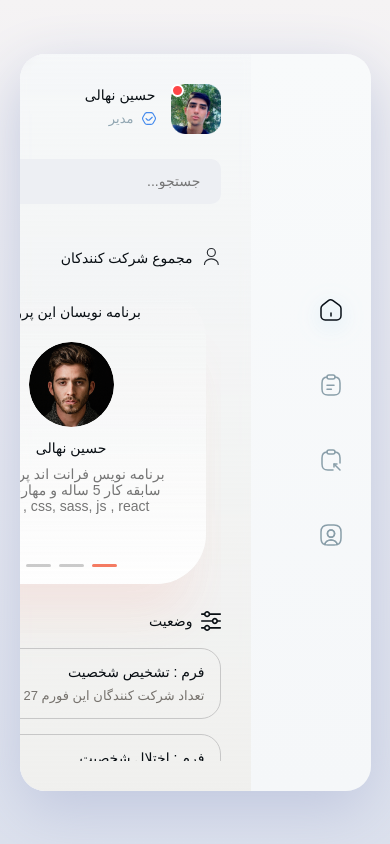
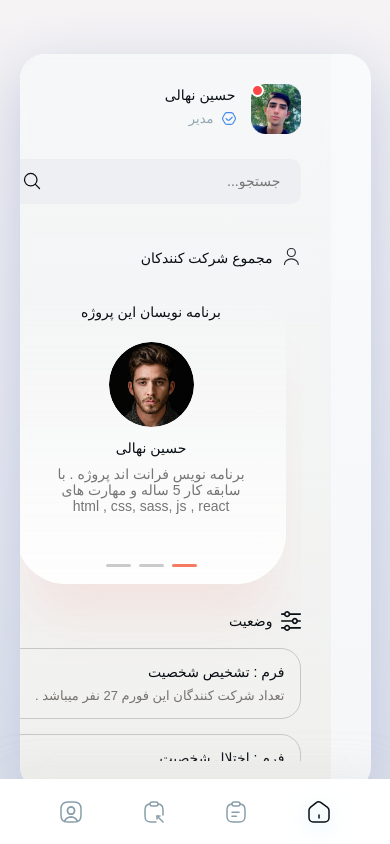
Before and after one commit to hossein-nahali/formitoo, a React (Vite) app: page /home in a window 390 px wide. Built offline with nearby package versions, Linux system fonts and the light colour scheme; a small style sheet from the web is missing.

Commit message:
add responsive menu

```diff
--- a/src/GlobalComponents/Menu/assets/css/Menu.scss
+++ b/src/GlobalComponents/Menu/assets/css/Menu.scss
@@ -6,10 +6,30 @@
   min-width: 80px;
   justify-content: center;
 
+  @media only screen and (max-width: 1024px) {
+    position: fixed;
+    bottom: 0;
+    right: 0;
+    left: 0;
+    height: 65px;
+    flex-direction: row;
+    z-index: 50;
+  }
+
   ul {
     padding: 0;
     margin: 0;
     list-style: none;
+
+    @media only screen and (max-width: 1024px) {
+      flex-direction: row;
+      display: flex;
+      width: 100%;
+      background: #FFFFFF;
+      box-shadow: 0 0 50px rgba(205, 205, 205, 0.168627451);
+      height: 100%;
+      justify-content: space-evenly;
+    }
 
     li {
       position: relative;
@@ -50,7 +70,7 @@
         right: 26px;
         transition: all .3s ease;
         pointer-events: none;
-        z-index: 9;
+        z-index: 10000000;
       }
 
       &::after {
@@ -69,8 +89,37 @@
         right: 40px;
         transition: all .2s ease-in-out;
         pointer-events: none;
-        z-index: 10;
+        z-index: 10000001;
       }
+
+      @media only screen and (max-width: 1024px) {
+        margin: 0 !important;
+
+        &:after {
+          //padding: 0;
+          //backdrop-filter: inherit;
+          //background: inherit;
+          //border-radius: 0;
+          //content: attr(data-content);
+          //position: absolute;
+          //white-space: nowrap;
+          //font-size: 14px;
+          //font-weight: 300;
+          //top: 45px;
+          //color: #070E16;
+          //opacity: 0;
+          //pointer-events: none;
+          //z-index: 10000001;
+          //right: -30px;
+
+          display: none;
+        }
+
+        .arrow {
+          display: none;
+        }
+      }
+
     }
 
     span {
--- a/src/GlobalComponents/menu/assets/css/Menu.scss
+++ b/src/GlobalComponents/menu/assets/css/Menu.scss
@@ -6,10 +6,30 @@
   min-width: 80px;
   justify-content: center;
 
+  @media only screen and (max-width: 1024px) {
+    position: fixed;
+    bottom: 0;
+    right: 0;
+    left: 0;
+    height: 65px;
+    flex-direction: row;
+    z-index: 50;
+  }
+
   ul {
     padding: 0;
     margin: 0;
     list-style: none;
+
+    @media only screen and (max-width: 1024px) {
+      flex-direction: row;
+      display: flex;
+      width: 100%;
+      background: #FFFFFF;
+      box-shadow: 0 0 50px rgba(205, 205, 205, 0.168627451);
+      height: 100%;
+      justify-content: space-evenly;
+    }
 
     li {
       position: relative;
@@ -50,7 +70,7 @@
         right: 26px;
         transition: all .3s ease;
         pointer-events: none;
-        z-index: 9;
+        z-index: 10000000;
       }
 
       &::after {
@@ -69,8 +89,37 @@
         right: 40px;
         transition: all .2s ease-in-out;
         pointer-events: none;
-        z-index: 10;
+        z-index: 10000001;
       }
+
+      @media only screen and (max-width: 1024px) {
+        margin: 0 !important;
+
+        &:after {
+          //padding: 0;
+          //backdrop-filter: inherit;
+          //background: inherit;
+          //border-radius: 0;
+          //content: attr(data-content);
+          //position: absolute;
+          //white-space: nowrap;
+          //font-size: 14px;
+          //font-weight: 300;
+          //top: 45px;
+          //color: #070E16;
+          //opacity: 0;
+          //pointer-events: none;
+          //z-index: 10000001;
+          //right: -30px;
+
+          display: none;
+        }
+
+        .arrow {
+          display: none;
+        }
+      }
+
     }
 
     span {
```
